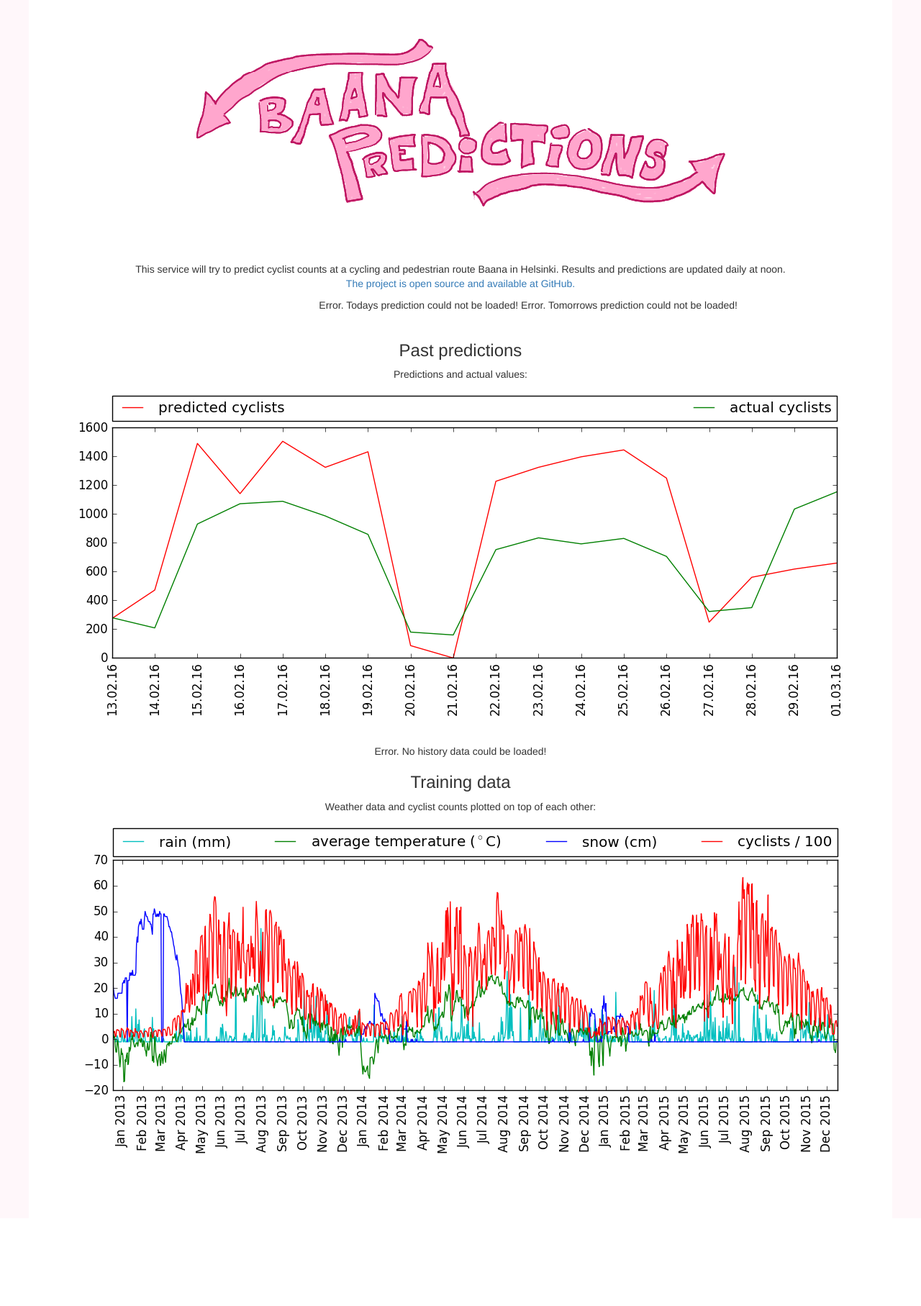
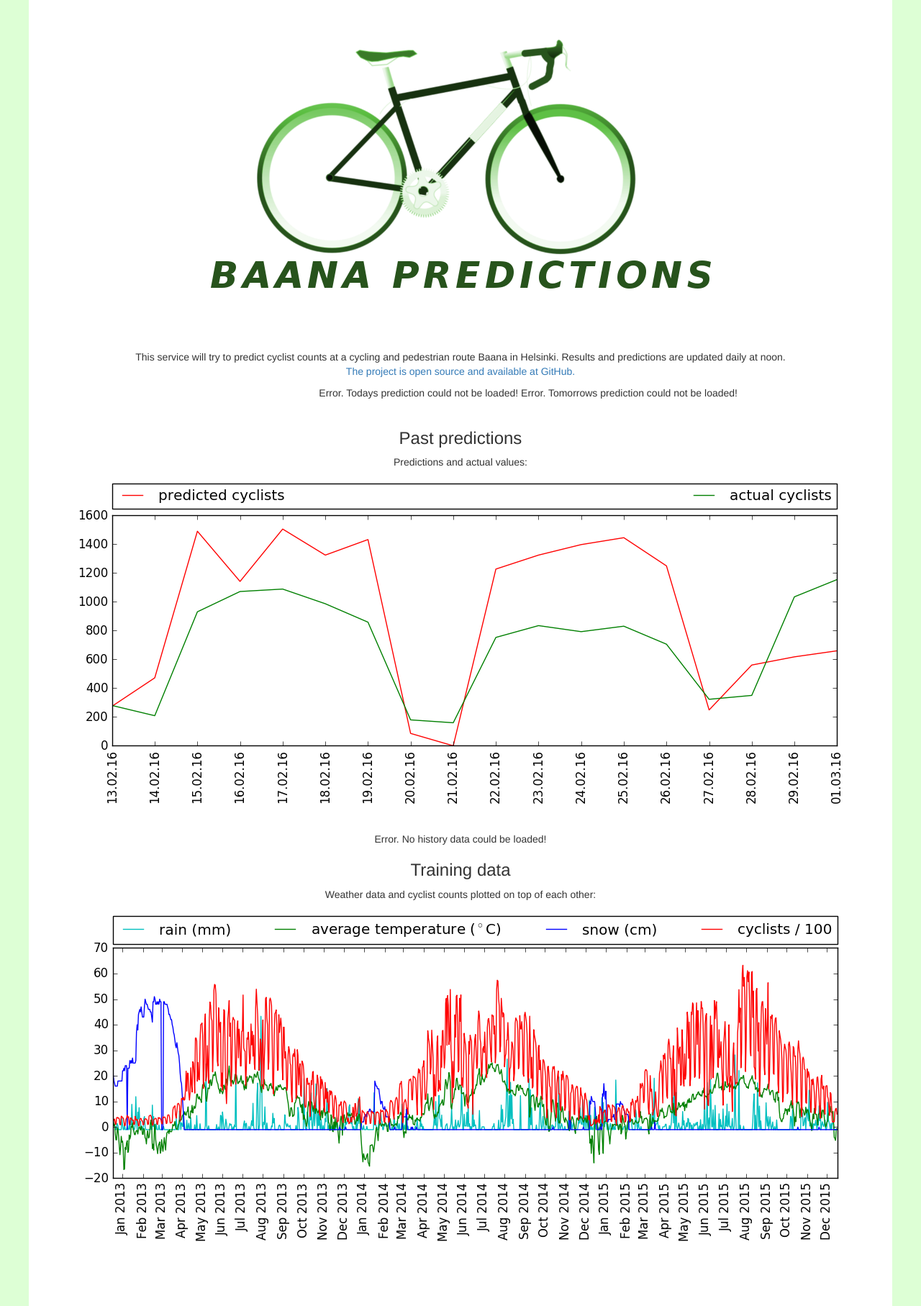
Before and after one commit to DarthKipsu/baana-predictions, a Django app: template src/templates/index.html in a window 1280 px wide. Shown: the whole page at 72% size. Before the commit the page ends 1603 px from the top, so only its background shows below. Run offline with Django 3.2, Linux system fonts and the light colour scheme; the template is opened without the code that fills it, so the values that code supplies are empty; some libraries are stand-ins or nearby versions.

Commit message:
change colors

```diff
--- a/src/static/style.css
+++ b/src/static/style.css
@@ -1,5 +1,5 @@
 body {
-  background: #FFF7FA;
+  background: #ddffd5;
 }
 
 .container {
@@ -22,5 +22,5 @@
 }
 
 .pred {
-  color: #B80647;
+  color: #27531c;
 }
```
Also changed, not shown: src/static/title.png.
